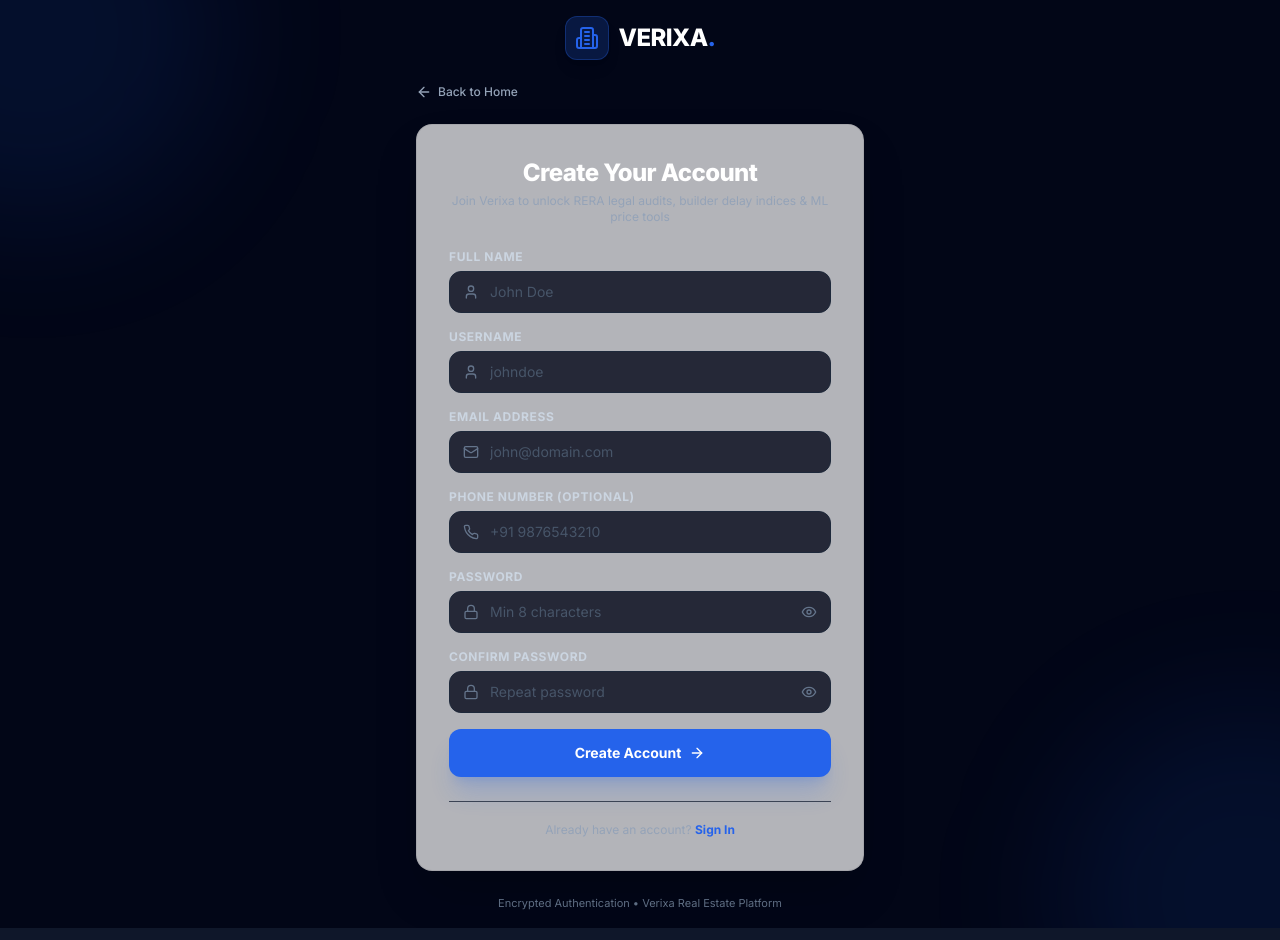
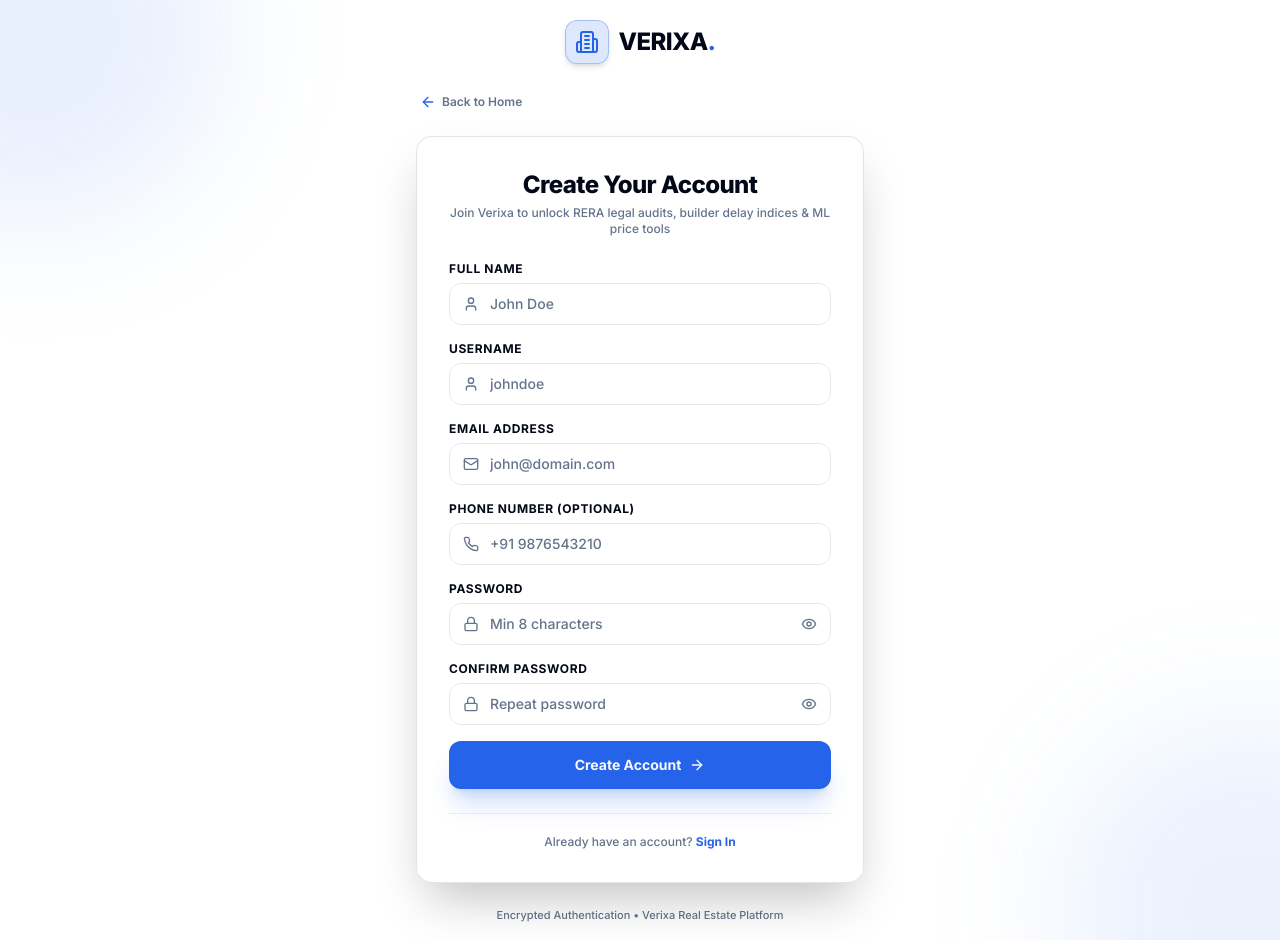
Before and after one commit to Zaidmemon5412/Verixa, a React (Vite) app in the folder frontend/: page /register in a window 1280 px wide. Built offline with nearby package versions, Linux system fonts and the light colour scheme; no server answers.

Commit message:
fix: complete authentication UI visibility, theme tokens, WebKit autofill, and WCAG focus states

```diff
--- a/frontend/src/app/layouts/AuthLayout.jsx
+++ b/frontend/src/app/layouts/AuthLayout.jsx
@@ -6,23 +6,26 @@ import { Building2, ArrowLeft } from 'lucide-react';
  * AuthLayout Component.
  * Dedicated isolated layout wrapper for authentication pages: Login, Register, Forgot Password, Reset Password.
  * Displays Brand Logo, Authentication Form (<Outlet />), and Back to Home Link.
- * Completely hides Main Navbar, Main Footer, and App Shell components.
+ * Completely isolates from Main Navbar, Main Footer, and App Shell components.
  */
 export const AuthLayout = () => {
   return (
-    <div className="min-h-screen w-full flex items-center justify-center p-4 bg-slate-950 text-slate-100 relative overflow-hidden selection:bg-brand-500 selection:text-white">
-      {/* Background Ambient Glow */}
-      <div className="absolute -top-40 -left-40 w-96 h-96 bg-primary/10 rounded-full blur-3xl pointer-events-none" />
-      <div className="absolute -bottom-40 -right-40 w-96 h-96 bg-blue-600/10 rounded-full blur-3xl pointer-events-none" />
+    <div className="min-h-screen w-full flex items-center justify-center p-4 bg-background text-foreground transition-colors duration-200 relative overflow-hidden selection:bg-primary selection:text-primary-foreground">
+      {/* Background Ambient Glow Effects */}
+      <div className="absolute -top-40 -left-40 w-96 h-96 bg-primary/10 dark:bg-primary/20 rounded-full blur-3xl pointer-events-none" />
+      <div className="absolute -bottom-40 -right-40 w-96 h-96 bg-blue-500/10 dark:bg-blue-600/20 rounded-full blur-3xl pointer-events-none" />
 
       <div className="w-full max-w-md space-y-6 z-10">
         {/* Brand Header Emblem */}
         <div className="text-center space-y-2">
-          <Link to="/" className="inline-flex items-center space-x-2.5 group">
-            <div className="w-11 h-11 rounded-xl bg-primary/20 border border-primary/30 flex items-center justify-center text-primary group-hover:bg-primary/30 transition-all shadow-lg">
+          <Link
+            to="/"
+            className="inline-flex items-center space-x-2.5 group rounded-xl focus:outline-none focus-visible:ring-2 focus-visible:ring-primary focus-visible:ring-offset-2 p-1"
+          >
+            <div className="w-11 h-11 rounded-xl bg-primary/15 border border-primary/30 flex items-center justify-center text-primary group-hover:bg-primary/25 transition-all shadow-md">
               <Building2 className="w-6 h-6" />
             </div>
-            <span className="text-2xl font-extrabold text-white tracking-tight">
+            <span className="text-2xl font-extrabold text-foreground tracking-tight">
               VERIXA<span className="text-primary">.</span>
             </span>
           </Link>
@@ -32,20 +35,20 @@ export const AuthLayout = () => {
         <div className="flex justify-between items-center text-xs">
           <Link
             to="/"
-            className="inline-flex items-center gap-1.5 text-slate-400 hover:text-white transition-colors font-medium"
+            className="inline-flex items-center gap-1.5 text-muted-foreground hover:text-foreground font-semibold transition-colors focus:outline-none focus-visible:ring-2 focus-visible:ring-primary focus-visible:ring-offset-2 rounded-md px-1 py-0.5"
           >
-            <ArrowLeft className="w-4 h-4" />
+            <ArrowLeft className="w-4 h-4 text-primary" />
             <span>Back to Home</span>
           </Link>
         </div>
 
         {/* Auth Form Card Container */}
-        <div className="glass-panel p-6 sm:p-8 rounded-2xl border border-white/10 shadow-2xl backdrop-blur-xl bg-slate-900/80">
+        <div className="glass-panel p-6 sm:p-8 rounded-2xl border border-border shadow-2xl backdrop-blur-xl bg-card/90 text-card-foreground">
           <Outlet />
         </div>
 
         {/* Security Tagline */}
-        <div className="text-center text-[11px] text-slate-500">
+        <div className="text-center text-[11px] text-muted-foreground font-medium">
           Encrypted Authentication • Verixa Real Estate Platform
         </div>
       </div>
--- a/frontend/src/features/auth/pages/Register.jsx
+++ b/frontend/src/features/auth/pages/Register.jsx
@@ -1,7 +1,7 @@
 import { useState } from 'react';
 import { useNavigate, Link } from 'react-router-dom';
 import { toast } from 'react-toastify';
-import { Eye, EyeOff, User, Mail, Phone, Lock, AlertCircle, ArrowRight, CheckCircle2 } from 'lucide-react';
+import { Eye, EyeOff, User, Mail, Phone, Lock, AlertCircle, ArrowRight } from 'lucide-react';
 import useAuth from '../hooks/useAuth';
 import { ButtonLoader } from '../../../shared/components/Loader';
 import { getFriendlyErrorMessage } from '../../../shared/utils/errors';
@@ -107,10 +107,10 @@ export const Register = () => {
   return (
     <div id="register-page" className="space-y-6">
       <div className="text-center space-y-1">
-        <h2 className="text-2xl font-extrabold text-white select-none tracking-tight">
+        <h2 className="text-2xl font-extrabold text-foreground select-none tracking-tight">
           Create Your Account
         </h2>
-        <p className="text-xs text-slate-400">
+        <p className="text-xs text-muted-foreground font-medium">
           Join Verixa to unlock RERA legal audits, builder delay indices & ML price tools
         </p>
       </div>
@@ -118,11 +118,11 @@ export const Register = () => {
       <form onSubmit={handleSubmit} className="space-y-4" noValidate>
         {/* Full Name Field */}
         <div>
-          <label htmlFor="full_name" className="block text-xs font-bold text-slate-300 uppercase tracking-wider mb-1.5">
+          <label htmlFor="full_name" className="block text-xs font-bold text-foreground uppercase tracking-wider mb-1.5">
             Full Name
           </label>
           <div className="relative">
-            <div className="absolute inset-y-0 left-0 pl-3.5 flex items-center pointer-events-none text-slate-500">
+            <div className="absolute inset-y-0 left-0 pl-3.5 flex items-center pointer-events-none text-muted-foreground">
               <User className="w-4 h-4" />
             </div>
             <input
@@ -132,17 +132,17 @@ export const Register = () => {
               onChange={handleChange}
               disabled={loading}
               aria-invalid={Boolean(validationErrors.full_name)}
-              className={`w-full pl-10 pr-4 py-2.5 rounded-xl bg-slate-950/80 border text-slate-100 placeholder-slate-600 focus:outline-none transition-all text-sm ${
+              className={`w-full pl-10 pr-4 py-2.5 rounded-xl bg-background border text-foreground placeholder:text-muted-foreground focus:outline-none transition-all text-sm font-medium ${
                 validationErrors.full_name
-                  ? 'border-rose-500 focus:ring-2 focus:ring-rose-500/30 focus:border-rose-500'
-                  : 'border-slate-800 focus:ring-2 focus:ring-primary/40 focus:border-primary'
+                  ? 'border-destructive focus:ring-2 focus:ring-destructive/30 focus:border-destructive'
+                  : 'border-input focus:ring-2 focus:ring-primary/40 focus:border-primary'
               }`}
               placeholder="John Doe"
               required
             />
           </div>
           {validationErrors.full_name && (
-            <p className="text-xs text-rose-500 mt-1 font-semibold flex items-center gap-1">
+            <p className="text-xs text-destructive mt-1 font-semibold flex items-center gap-1">
               <AlertCircle className="w-3.5 h-3.5" />
               <span>{validationErrors.full_name}</span>
             </p>
@@ -151,11 +151,11 @@ export const Register = () => {
 
         {/* Username Field */}
         <div>
-          <label htmlFor="username" className="block text-xs font-bold text-slate-300 uppercase tracking-wider mb-1.5">
+          <label htmlFor="username" className="block text-xs font-bold text-foreground uppercase tracking-wider mb-1.5">
             Username
           </label>
           <div className="relative">
-            <div className="absolute inset-y-0 left-0 pl-3.5 flex items-center pointer-events-none text-slate-500">
+            <div className="absolute inset-y-0 left-0 pl-3.5 flex items-center pointer-events-none text-muted-foreground">
               <User className="w-4 h-4" />
             </div>
             <input
@@ -165,17 +165,17 @@ export const Register = () => {
               onChange={handleChange}
               disabled={loading}
               aria-invalid={Boolean(validationErrors.username)}
-              className={`w-full pl-10 pr-4 py-2.5 rounded-xl bg-slate-950/80 border text-slate-100 placeholder-slate-600 focus:outline-none transition-all text-sm ${
+              className={`w-full pl-10 pr-4 py-2.5 rounded-xl bg-background border text-foreground placeholder:text-muted-foreground focus:outline-none transition-all text-sm font-medium ${
                 validationErrors.username
-                  ? 'border-rose-500 focus:ring-2 focus:ring-rose-500/30 focus:border-rose-500'
-                  : 'border-slate-800 focus:ring-2 focus:ring-primary/40 focus:border-primary'
+                  ? 'border-destructive focus:ring-2 focus:ring-destructive/30 focus:border-destructive'
+                  : 'border-input focus:ring-2 focus:ring-primary/40 focus:border-primary'
               }`}
               placeholder="johndoe"
               required
             />
           </div>
           {validationErrors.username && (
-            <p className="text-xs text-rose-500 mt-1 font-semibold flex items-center gap-1">
+            <p className="text-xs text-destructive mt-1 font-semibold flex items-center gap-1">
               <AlertCircle className="w-3.5 h-3.5" />
               <span>{validationErrors.username}</span>
             </p>
@@ -184,11 +184,11 @@ export const Register = () => {
 
         {/* Email Address Field */}
         <div>
-          <label htmlFor="email" className="block text-xs font-bold text-slate-300 uppercase tracking-wider mb-1.5">
+          <label htmlFor="email" className="block text-xs font-bold text-foreground uppercase tracking-wider mb-1.5">
             Email Address
           </label>
           <div className="relative">
-            <div className="absolute inset-y-0 left-0 pl-3.5 flex items-center pointer-events-none text-slate-500">
+            <div className="absolute inset-y-0 left-0 pl-3.5 flex items-center pointer-events-none text-muted-foreground">
               <Mail className="w-4 h-4" />
             </div>
             <input
@@ -198,17 +198,17 @@ export const Register = () => {
               onChange={handleChange}
               disabled={loading}
               aria-invalid={Boolean(validationErrors.email)}
-              className={`w-full pl-10 pr-4 py-2.5 rounded-xl bg-slate-950/80 border text-slate-100 placeholder-slate-600 focus:outline-none transition-all text-sm ${
+              className={`w-full pl-10 pr-4 py-2.5 rounded-xl bg-background border text-foreground placeholder:text-muted-foreground focus:outline-none transition-all text-sm font-medium ${
                 validationErrors.email
-                  ? 'border-rose-500 focus:ring-2 focus:ring-rose-500/30 focus:border-rose-500'
-                  : 'border-slate-800 focus:ring-2 focus:ring-primary/40 focus:border-primary'
+                  ? 'border-destructive focus:ring-2 focus:ring-destructive/30 focus:border-destructive'
+                  : 'border-input focus:ring-2 focus:ring-primary/40 focus:border-primary'
               }`}
               placeholder="john@domain.com"
               required
             />
           </div>
           {validationErrors.email && (
-            <p className="text-xs text-rose-500 mt-1 font-semibold flex items-center gap-1">
+            <p className="text-xs text-destructive mt-1 font-semibold flex items-center gap-1">
               <AlertCircle className="w-3.5 h-3.5" />
               <span>{validationErrors.email}</span>
             </p>
@@ -217,11 +217,11 @@ export const Register = () => {
 
         {/* Phone Field */}
         <div>
-          <label htmlFor="phone" className="block text-xs font-bold text-slate-300 uppercase tracking-wider mb-1.5">
+          <label htmlFor="phone" className="block text-xs font-bold text-foreground uppercase tracking-wider mb-1.5">
             Phone Number (Optional)
           </label>
           <div className="relative">
-            <div className="absolute inset-y-0 left-0 pl-3.5 flex items-center pointer-events-none text-slate-500">
+            <div className="absolute inset-y-0 left-0 pl-3.5 flex items-center pointer-events-none text-muted-foreground">
               <Phone className="w-4 h-4" />
             </div>
             <input
@@ -230,7 +230,7 @@ export const Register = () => {
               value={formData.phone}
               onChange={handleChange}
               disabled={loading}
-              className="w-full pl-10 pr-4 py-2.5 rounded-xl bg-slate-950/80 border border-slate-800 text-slate-100 placeholder-slate-600 focus:outline-none focus:ring-2 focus:ring-primary/40 focus:border-primary transition-all text-sm"
+              className="w-full pl-10 pr-4 py-2.5 rounded-xl bg-background border border-input text-foreground placeholder:text-muted-foreground focus:outline-none focus:ring-2 focus:ring-primary/40 focus:border-primary transition-all text-sm font-medium"
               placeholder="+91 9876543210"
             />
           </div>
@@ -238,11 +238,11 @@ export const Register = () => {
 
         {/* Password Field */}
         <div>
-          <label htmlFor="password" className="block text-xs font-bold text-slate-300 uppercase tracking-wider mb-1.5">
+          <label htmlFor="password" className="block text-xs font-bold text-foreground uppercase tracking-wider mb-1.5">
             Password
           </label>
           <div className="relative">
-            <div className="absolute inset-y-0 left-0 pl-3.5 flex items-center pointer-events-none text-slate-500">
+            <div className="absolute inset-y-0 left-0 pl-3.5 flex items-center pointer-events-none text-muted-foreground">
               <Lock className="w-4 h-4" />
             </div>
             <input
@@ -252,26 +252,27 @@ export const Register = () => {
               onChange={handleChange}
               disabled={loading}
               aria-invalid={Boolean(validationErrors.password)}
-              className={`w-full pl-10 pr-11 py-2.5 rounded-xl bg-slate-950/80 border text-slate-100 placeholder-slate-600 focus:outline-none transition-all text-sm ${
+              className={`w-full pl-10 pr-11 py-2.5 rounded-xl bg-background border text-foreground placeholder:text-muted-foreground focus:outline-none transition-all text-sm font-medium ${
                 validationErrors.password
-                  ? 'border-rose-500 focus:ring-2 focus:ring-rose-500/30 focus:border-rose-500'
-                  : 'border-slate-800 focus:ring-2 focus:ring-primary/40 focus:border-primary'
+                  ? 'border-destructive focus:ring-2 focus:ring-destructive/30 focus:border-destructive'
+                  : 'border-input focus:ring-2 focus:ring-primary/40 focus:border-primary'
               }`}
               placeholder="Min 8 characters"
               required
             />
             <button
               type="button"
+              tabIndex={0}
               onClick={() => setShowPassword(!showPassword)}
               disabled={loading}
-              className="absolute inset-y-0 right-0 pr-3.5 flex items-center text-slate-500 hover:text-slate-300 transition-colors focus:outline-none"
+              className="absolute inset-y-0 right-0 pr-3.5 flex items-center text-muted-foreground hover:text-foreground transition-colors focus:outline-none focus-visible:ring-2 focus-visible:ring-primary rounded-md h-7 my-auto"
               title={showPassword ? 'Hide password' : 'Show password'}
             >
               {showPassword ? <EyeOff className="w-4 h-4" /> : <Eye className="w-4 h-4" />}
             </button>
           </div>
           {validationErrors.password && (
-            <p className="text-xs text-rose-500 mt-1 font-semibold flex items-center gap-1">
+            <p className="text-xs text-destructive mt-1 font-semibold flex items-center gap-1">
               <AlertCircle className="w-3.5 h-3.5" />
               <span>{validationErrors.password}</span>
             </p>
@@ -280,11 +281,11 @@ export const Register = () => {
 
         {/* Confirm Password Field */}
         <div>
-          <label htmlFor="confirm_password" className="block text-xs font-bold text-slate-300 uppercase tracking-wider mb-1.5">
+          <label htmlFor="confirm_password" className="block text-xs font-bold text-foreground uppercase tracking-wider mb-1.5">
             Confirm Password
           </label>
           <div className="relative">
-            <div className="absolute inset-y-0 left-0 pl-3.5 flex items-center pointer-events-none text-slate-500">
+            <div className="absolute inset-y-0 left-0 pl-3.5 flex items-center pointer-events-none text-muted-foreground">
               <Lock className="w-4 h-4" />
             </div>
             <input
@@ -294,26 +295,27 @@ export const Register = () => {
               onChange={handleChange}
               disabled={loading}
               aria-invalid={Boolean(validationErrors.confirm_password)}
-              className={`w-full pl-10 pr-11 py-2.5 rounded-xl bg-slate-950/80 border text-slate-100 placeholder-slate-600 focus:outline-none transition-all text-sm ${
+              className={`w-full pl-10 pr-11 py-2.5 rounded-xl bg-background border text-foreground placeholder:text-muted-foreground focus:outline-none transition-all text-sm font-medium ${
                 validationErrors.confirm_password
-                  ? 'border-rose-500 focus:ring-2 focus:ring-rose-500/30 focus:border-rose-500'
-                  : 'border-slate-800 focus:ring-2 focus:ring-primary/40 focus:border-primary'
+                  ? 'border-destructive focus:ring-2 focus:ring-destructive/30 focus:border-destructive'
+                  : 'border-input focus:ring-2 focus:ring-primary/40 focus:border-primary'
               }`}
               placeholder="Repeat password"
               required
             />
             <button
               type="button"
+              tabIndex={0}
               onClick={() => setShowConfirmPassword(!showConfirmPassword)}
               disabled={loading}
-              className="absolute inset-y-0 right-0 pr-3.5 flex items-center text-slate-500 hover:text-slate-300 transition-colors focus:outline-none"
+              className="absolute inset-y-0 right-0 pr-3.5 flex items-center text-muted-foreground hover:text-foreground transition-colors focus:outline-none focus-visible:ring-2 focus-visible:ring-primary rounded-md h-7 my-auto"
               title={showConfirmPassword ? 'Hide confirm password' : 'Show confirm password'}
             >
               {showConfirmPassword ? <EyeOff className="w-4 h-4" /> : <Eye className="w-4 h-4" />}
             </button>
           </div>
           {validationErrors.confirm_password && (
-            <p className="text-xs text-rose-500 mt-1 font-semibold flex items-center gap-1">
+            <p className="text-xs text-destructive mt-1 font-semibold flex items-center gap-1">
               <AlertCircle className="w-3.5 h-3.5" />
               <span>{validationErrors.confirm_password}</span>
             </p>
@@ -324,7 +326,7 @@ export const Register = () => {
         <button
           type="submit"
           disabled={loading}
-          className="w-full py-3.5 px-4 rounded-xl bg-primary hover:bg-primary/90 text-white font-bold text-sm shadow-xl shadow-primary/20 transition-all flex items-center justify-center space-x-2 disabled:opacity-60 disabled:cursor-not-allowed cursor-pointer mt-3"
+          className="w-full py-3.5 px-4 rounded-xl bg-primary hover:bg-primary/90 text-primary-foreground font-bold text-sm shadow-xl shadow-primary/20 transition-all flex items-center justify-center space-x-2 disabled:opacity-60 disabled:cursor-not-allowed cursor-pointer focus:outline-none focus-visible:ring-2 focus-visible:ring-primary focus-visible:ring-offset-2 mt-3"
         >
           {loading ? (
             <ButtonLoader text="Creating Account..." />
@@ -338,9 +340,9 @@ export const Register = () => {
       </form>
 
       {/* Sign In Link */}
-      <div className="mt-6 text-center text-xs text-slate-400 border-t border-slate-800/80 pt-5">
+      <div className="mt-6 text-center text-xs text-muted-foreground border-t border-border/80 pt-5 font-medium">
         Already have an account?{' '}
-        <Link to="/login" className="text-primary font-bold hover:underline">
+        <Link to="/login" className="text-primary font-bold hover:underline focus:outline-none focus-visible:ring-2 focus-visible:ring-primary rounded">
           Sign In
         </Link>
       </div>
--- a/frontend/src/index.css
+++ b/frontend/src/index.css
@@ -73,15 +73,33 @@
 
 /* Glassmorphism utility helpers */
 .glass-panel {
-  background: rgba(255, 255, 255, 0.7);
+  background: rgba(255, 255, 255, 0.85);
   backdrop-filter: blur(12px);
   -webkit-backdrop-filter: blur(12px);
-  border: 1px solid rgba(0, 0, 0, 0.08);
+  border: 1px solid rgba(0, 0, 0, 0.1);
 }
 
 .dark .glass-panel {
-  background: rgba(15, 23, 42, 0.75);
-  border: 1px solid rgba(255, 255, 255, 0.08);
+  background: rgba(15, 23, 42, 0.85);
+  border: 1px solid rgba(255, 255, 255, 0.1);
+}
+
+/* Browser WebKit Autofill Compatibility Overrides */
+input:-webkit-autofill,
+input:-webkit-autofill:hover,
+input:-webkit-autofill:focus,
+input:-webkit-autofill:active {
+  -webkit-box-shadow: 0 0 0 30px hsl(var(--background)) inset !important;
+  -webkit-text-fill-color: hsl(var(--foreground)) !important;
+  transition: background-color 5000s ease-in-out 0s;
+}
+
+.dark input:-webkit-autofill,
+.dark input:-webkit-autofill:hover,
+.dark input:-webkit-autofill:focus,
+.dark input:-webkit-autofill:active {
+  -webkit-box-shadow: 0 0 0 30px hsl(var(--card)) inset !important;
+  -webkit-text-fill-color: hsl(var(--foreground)) !important;
 }
 
 /* Custom scrollbars */
```
Also changed, not shown: frontend/src/features/auth/components/ForgotPasswordForm.jsx (+19 -19 lines), frontend/src/features/auth/components/ResetPasswordForm.jsx (+25 -23 lines), frontend/src/features/auth/pages/Login.jsx (+24 -22 lines).
